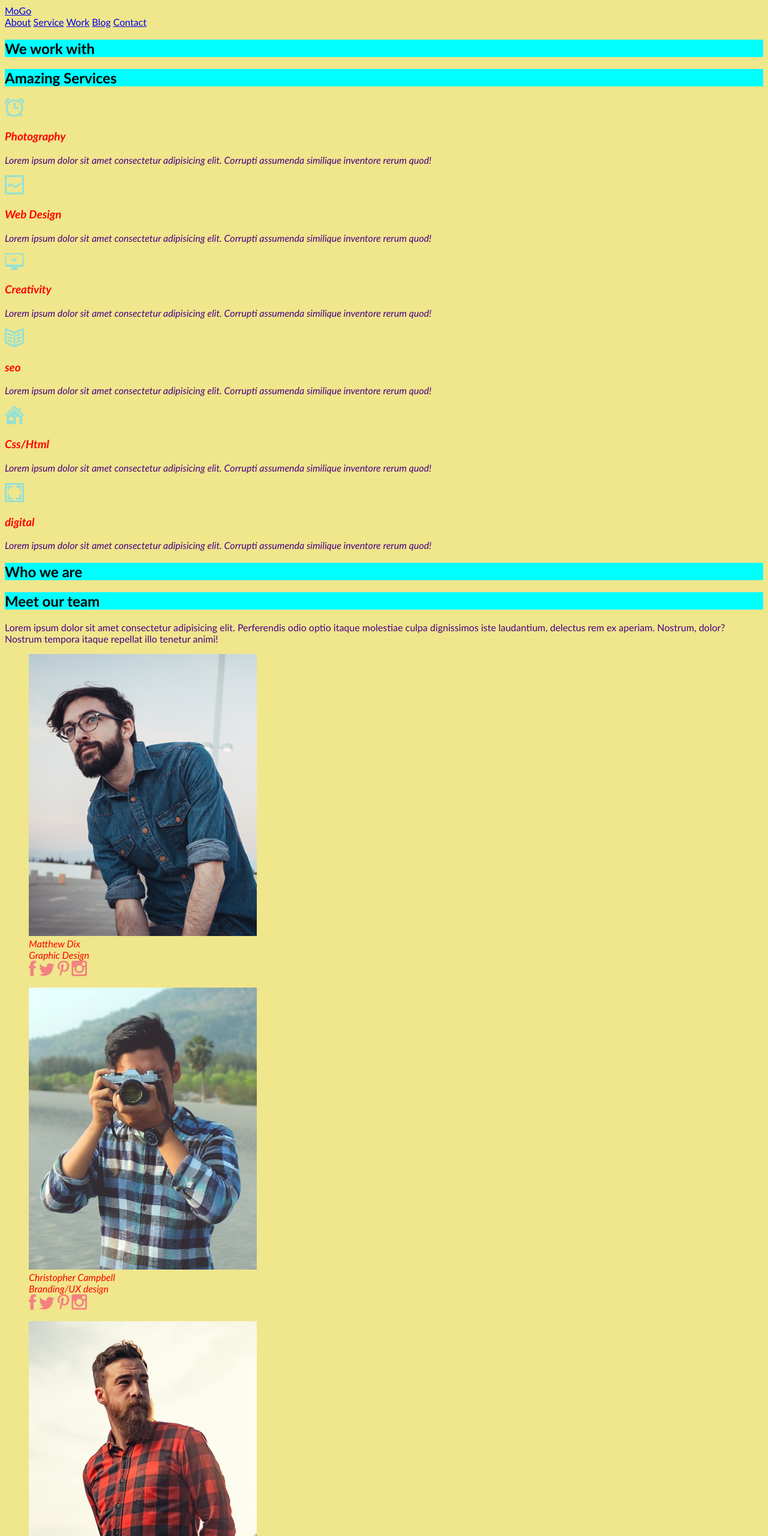
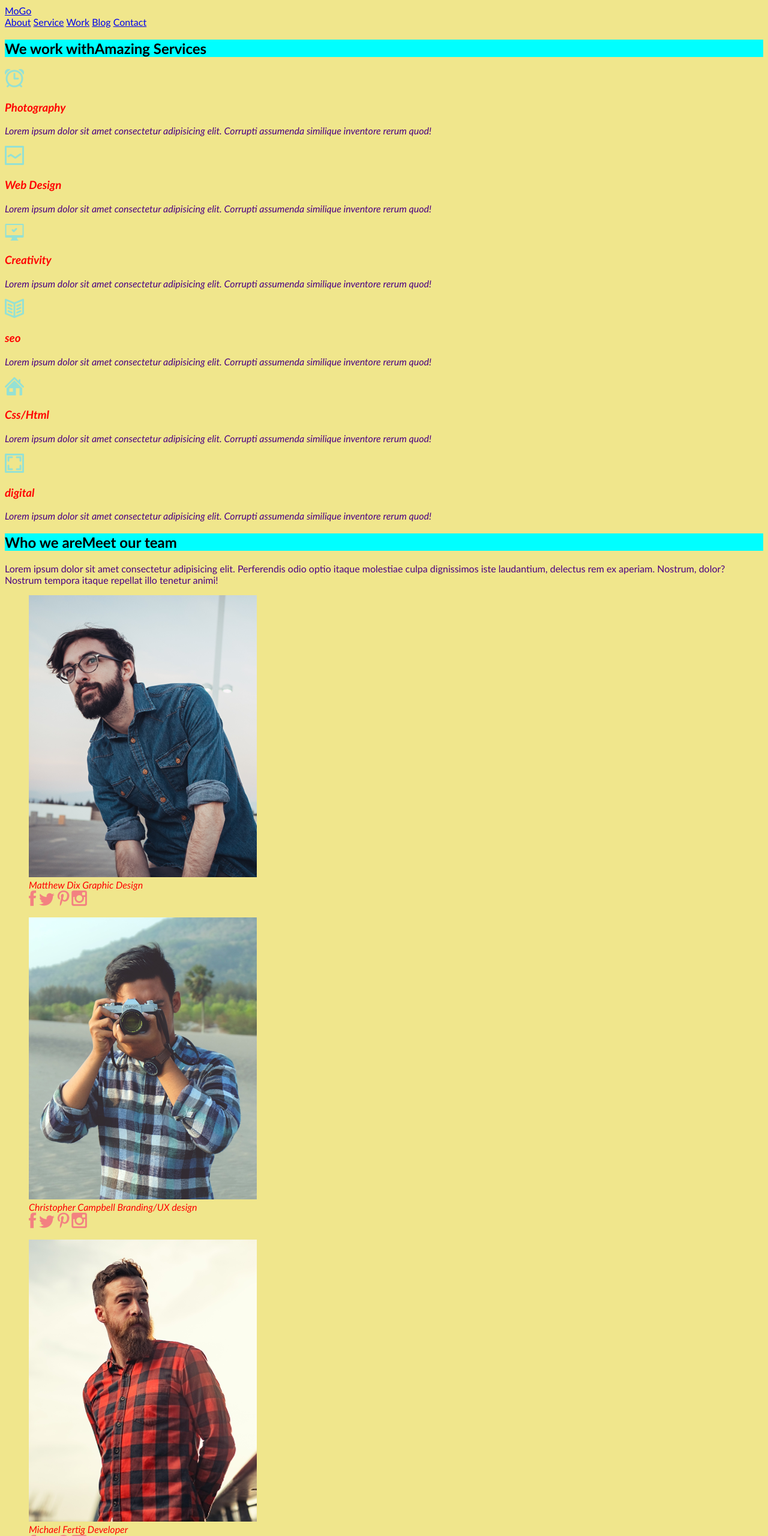
Before and after one commit to mihaimSV/goit-fe-course, a plain HTML site: page HTML-CSS/module-06/index.html in a window 1280 px wide. Shown: the top 2560 px of the page at 60% size. Drawn offline with Linux system fonts and the light colour scheme; files that its build step writes are made by us from their sources.

Commit message:
used span homework-6

```diff
--- a/HTML-CSS/module-06/index.html
+++ b/HTML-CSS/module-06/index.html
@@ -3,10 +3,10 @@
 
 <head>
     <meta charset="UTF-8">
-    <meta name="viewport" content="width=device-width, initial-scale=1.0">
+    <meta caption="viewport" content="width=device-width, initial-scale=1.0">
     <meta http-equiv="X-UA-Compatible" content="ie=edge">
-    <meta name="author" content="Mykhaylo Svirinovskyi">
-    <meta name="keywords" content="GoIT, HTML+CSS, Модуль 6, Домашняя работа">
+    <meta caption="author" content="Mykhaylo Svirinovskyi">
+    <meta caption="keywords" content="GoIT, HTML+CSS, Модуль 6, Домашняя работа">
     <title>HTML+CSS.module-6.homework</title>
     <link rel="stylesheet" href="./css/styles.css">
 </head>
@@ -25,50 +25,62 @@
     </header>
     <main>
         <section class="main-sections service-section">
-            <h2 class="topic-section">We work with</h2>
-            <h2 class="title-section">Amazing Services</h2>
+            <h2 class="title-section"><span class="topic-section">We work with</span>Amazing Services</h2>
             <div class="wrapper-section">
                 <article class="small-service">
                     <img src="img/ALARM.png" alt="clock" class="small-icon">
+                    <figcaption class="about-srvice-item">
                         <h3 class="title-service">Photography</h3>
                         <p class="description-service">Lorem ipsum dolor sit amet consectetur adipisicing elit. Corrupti assumenda similique inventore rerum quod!</p>
+                    </figcaption>
                 </article>
                 <article class="small-service">
                     <img src="img/LINE GRAPH.png" alt="GRAPH" class="small-icon">
+                    <figcaption class="about-srvice-item">
                         <h3 class="title-service">Web Design</h3>
                         <p class="description-service">Lorem ipsum dolor sit amet consectetur adipisicing elit. Corrupti assumenda similique inventore rerum quod!</p>
+                    </figcaption>
                 </article>
                 <article class="small-service">
                     <img src="img/COMPUTER _ OK.png" alt="COMPUTER" class="small-icon">
+                    <figcaption class="about-srvice-item">
                         <h3 class="title-service">Creativity</h3>
                         <p class="description-service">Lorem ipsum dolor sit amet consectetur adipisicing elit. Corrupti assumenda similique inventore rerum quod!</p>
+                    </figcaption>
                 </article>
                 <article class="small-service">
                     <img src="img/BOOK 2.png" alt="BOOK" class="small-icon">
+                    <figcaption class="about-srvice-item">
                         <h3 class="title-service">seo</h3>
                         <p class="description-service">Lorem ipsum dolor sit amet consectetur adipisicing elit. Corrupti assumenda similique inventore rerum quod!</p>
+                    </figcaption>
                 </article>
                 <article class="small-service">
                     <img src="img/HOME.png" alt="HOME" class="small-icon">
+                    <figcaption class="about-srvice-item">
                         <h3 class="title-service">Css/Html</h3>
                         <p class="description-service">Lorem ipsum dolor sit amet consectetur adipisicing elit. Corrupti assumenda similique inventore rerum quod!</p>
+                    </figcaption>
                 </article>
                 <article class="small-service">
                     <img src="img/IMAGE.png" alt="digital" class="small-icon">
+                    <figcaption class="about-srvice-item">
                         <h3 class="title-service">digital</h3>
                         <p class="description-service">Lorem ipsum dolor sit amet consectetur adipisicing elit. Corrupti assumenda similique inventore rerum quod!</p>
+                    </figcaption>
                 </article>
             </div>
         </section>
         <section class="main-sections about-section">
-            <h2 class="topic-section">Who we are</h2>
-            <h2 class="title-section">Meet our team</h2>
+            <h2 class="title-section"><span class="topic-section">Who we are</span>Meet our team</h2>
             <p class="about-team">Lorem ipsum dolor sit amet consectetur adipisicing elit. Perferendis odio optio itaque molestiae culpa dignissimos iste laudantium, delectus rem ex aperiam. Nostrum, dolor? Nostrum tempora itaque repellat illo tenetur animi!</p>
             <div class="wrapper-section">
                 <figure class="member-team">
                     <img src="img/Layer 16.png" alt="Matthew Dix" class="member-team-img">
-                    <figcaption class="name-member-team">Matthew Dix</figcaption>
-                    <figcaption class="job-member-team">Graphic Design</figcaption>
+                    <figcaption class="caption-member-team">
+                        <span class="name-member-team">Matthew Dix</span>
+                        <span class="job-member-team">Graphic Design</span>
+                    </figcaption>
                     <div class="wrapper-selected-member">
                         <div class="line-soc-nets">
                             <a href="https://www.facebook.com/" class="soc-net-item"><img src="img/facebook.png" alt="facebook" class="soc-net-icon"></a>
@@ -80,8 +92,10 @@
                 </figure>
                 <figure class="member-team">
                     <img src="img/Layer 19.png" alt="Christopher Campbell" class="member-team-img">
-                    <figcaption class="name-member-team">Christopher Campbell</figcaption>
-                    <figcaption class="job-member-team">Branding/UX design</figcaption>
+                    <figcaption class="caption-member-team">
+                        <span class="name-member-team">Christopher Campbell</span>
+                        <span class="job-member-team">Branding/UX design</span>
+                    </figcaption>
                     <div class="wrapper-selected-member">
                         <div class="line-soc-nets">
                             <a href="https://www.facebook.com/" class="soc-net-item"><img src="img/facebook.png" alt="facebook" class="soc-net-icon"></a>
@@ -93,8 +107,10 @@
                 </figure>
                 <figure class="member-team">
                     <img src="img/Layer 18.png" alt="Michael Fertig" class="member-team-img">
-                    <figcaption class="name-member-team">Michael Fertig</figcaption>
-                    <figcaption class="job-member-team">Developer</figcaption>
+                    <figcaption class="caption-member-team">
+                        <span class="name-member-team">Michael Fertig</span>
+                        <span class="job-member-team">Developer</span>
+                    </figcaption>
                     <div class="wrapper-selected-member">
                         <div class="line-soc-nets">
                             <a href="https://www.facebook.com/" class="soc-net-item"><img src="img/facebook.png" alt="facebook" class="soc-net-icon"></a>
```
Lines whose indentation alone changed are shown as unchanged.
